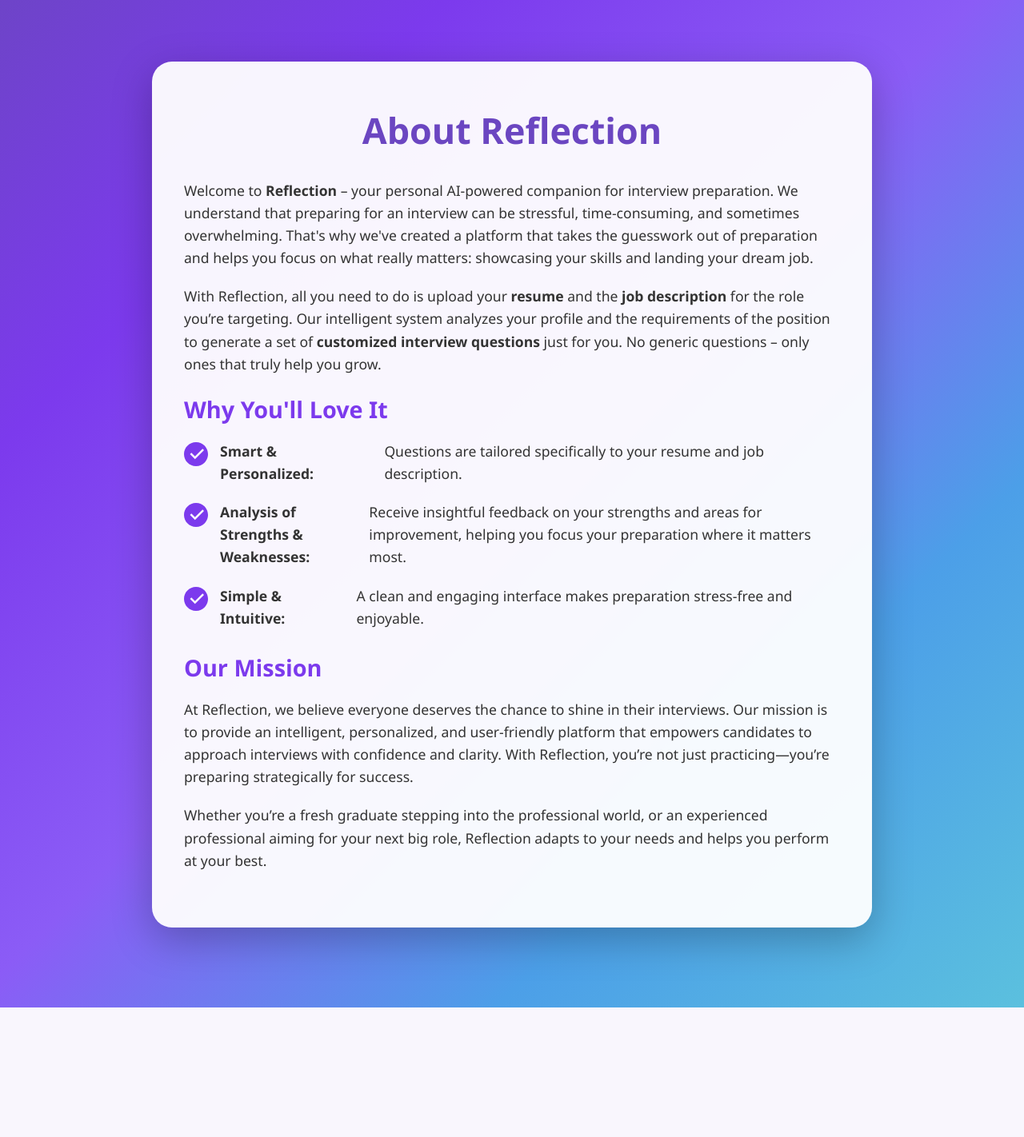
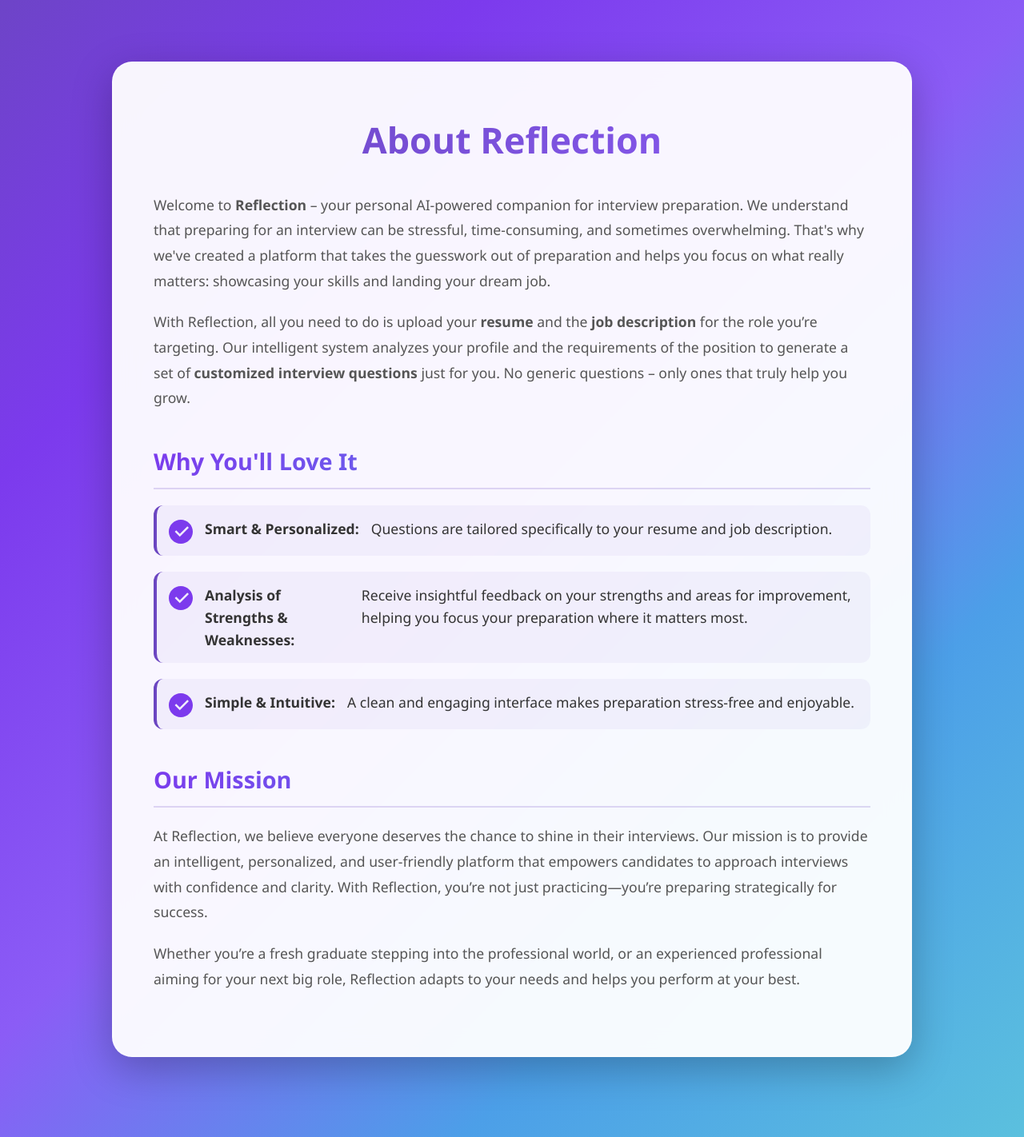
Before and after one commit to yashrustagi2004/Reflection, a Flask app: page /about in a window 1280 px wide. Shown: the part 103-1525 px from the top of the page at 80% size. Before the commit the page ends 1363 px from the top, so only its background shows below. Run offline with Flask 3, Linux system fonts and the light colour scheme.

Commit message:
Enhance about page

```diff
--- a/services/frontend/templates/about.html
+++ b/services/frontend/templates/about.html
@@ -5,12 +5,16 @@
     <meta name="viewport" content="width=device-width, initial-scale=1.0">
     <title>About Us - Reflection</title>
     <style>
+        /* ============================================
+           GLOBAL STYLES & RESET
+           ============================================ */
         * {
             margin: 0;
             padding: 0;
             box-sizing: border-box;
         }
 
+        /* Body styling with consistent gradient background */
         body {
             font-family: 'Segoe UI', Tahoma, Geneva, Verdana, sans-serif;
             min-height: 100vh;
@@ -74,36 +78,57 @@
         }
 
         .container {
-            max-width: 900px;
+            max-width: 1000px;
             margin: 40px auto;
-            padding: 50px 40px;
+            padding: 60px 50px;
             background: rgba(255, 255, 255, 0.95);
+            backdrop-filter: blur(15px);
             border-radius: 25px;
             box-shadow: 0 15px 50px rgba(0, 0, 0, 0.25);
-            animation: fadeIn 1s ease-in-out;
+            border: 2px solid rgba(255, 255, 255, 0.3);
+            animation: fadeInUp 0.8s ease-out;
         }
 
-        @keyframes fadeIn {
-            from { opacity: 0; transform: translateY(20px); }
-            to { opacity: 1; transform: translateY(0); }
+        @keyframes fadeInUp {
+            from {
+                opacity: 0;
+                transform: translateY(30px);
+            }
+            to {
+                opacity: 1;
+                transform: translateY(0);
+            }
         }
 
         h1 {
-            color: #6B46C1;
-            margin-bottom: 25px;
+            background: linear-gradient(135deg, #6B46C1 0%, #8B5CF6 100%);
+            -webkit-background-clip: text;
+            -webkit-text-fill-color: transparent;
+            background-clip: text;
+            margin-bottom: 30px;
             text-align: center;
             font-size: 2.8rem;
+            font-weight: 700;
         }
 
         h2 {
-            color: #7C3AED;
-            margin-bottom: 15px;
+            background: linear-gradient(135deg, #7C3AED 0%, #4C9FE8 100%);
+            -webkit-background-clip: text;
+            -webkit-text-fill-color: transparent;
+            background-clip: text;
+            margin-top: 40px;
+            margin-bottom: 20px;
             font-size: 1.8rem;
+            font-weight: 600;
+            padding-bottom: 10px;
+            border-bottom: 2px solid rgba(107, 70, 193, 0.2);
         }
 
         p {
             margin-bottom: 20px;
             font-size: 1.1rem;
+            color: #555;
+            line-height: 1.8;
         }
 
         ul {
@@ -119,6 +144,17 @@
             display: flex;
             align-items: flex-start;
             gap: 15px;
+            padding: 15px;
+            background: rgba(107, 70, 193, 0.05);
+            border-radius: 12px;
+            border-left: 4px solid #6B46C1;
+            transition: all 0.3s ease;
+        }
+
+        li:hover {
+            background: rgba(107, 70, 193, 0.1);
+            transform: translateX(5px);
+            border-left-color: #8B5CF6;
         }
 
         li svg {
@@ -128,21 +164,16 @@
             fill: #7C3AED;
             margin-top: 3px;
         }
-
-        li:hover {
-            color: #4C9FE8;
-            transition: 0.3s;
-        }
     </style>
 </head>
 <body>
     <!-- Navigation -->
     <nav class="navbar">
-        <a href="/about" class="nav-btn active-page">About Us</a>
-        <a href="/testimonials" class="nav-btn">Testimonials</a>
-        <a href="/privacy" class="nav-btn">Privacy Policy</a>
-        <a href="/contact" class="nav-btn">Contact Us</a>
-        <a href="/login" class="nav-btn">Login</a>
+        <a href="{{ url_for('about') }}" class="nav-btn active-page">About Us</a>
+        <a href="{{ url_for('testimonials') }}" class="nav-btn">Testimonials</a>
+        <a href="{{ url_for('privacy') }}" class="nav-btn">Privacy Policy</a>
+        <a href="{{ url_for('contact') }}" class="nav-btn">Contact Us</a>
+        <a href="{{ url_for('login') }}" class="nav-btn">Login</a>
     </nav>
 
     <!-- Page Content -->
```
